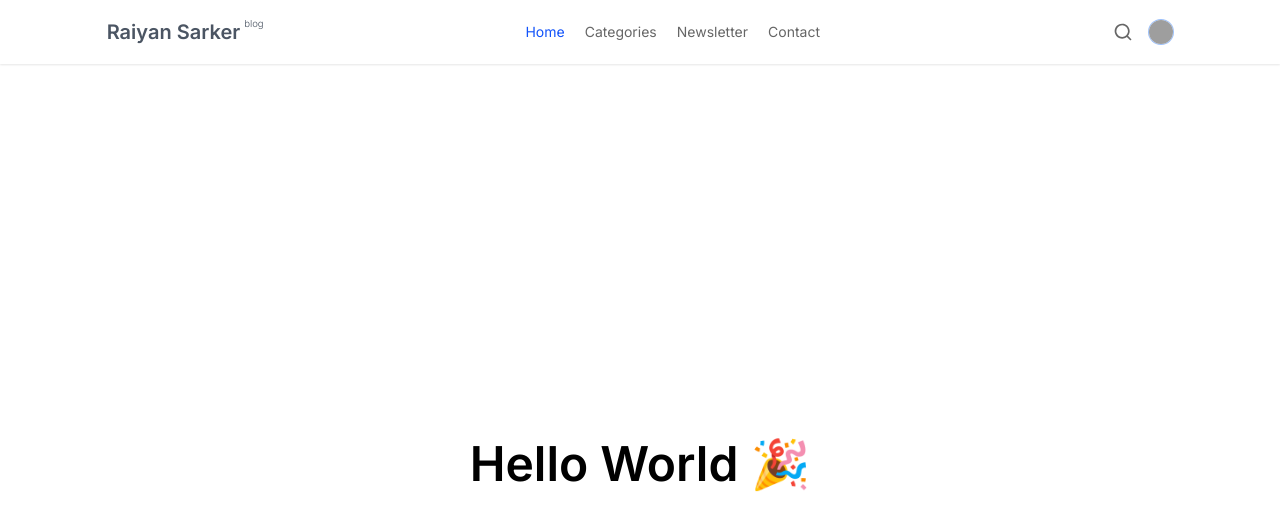
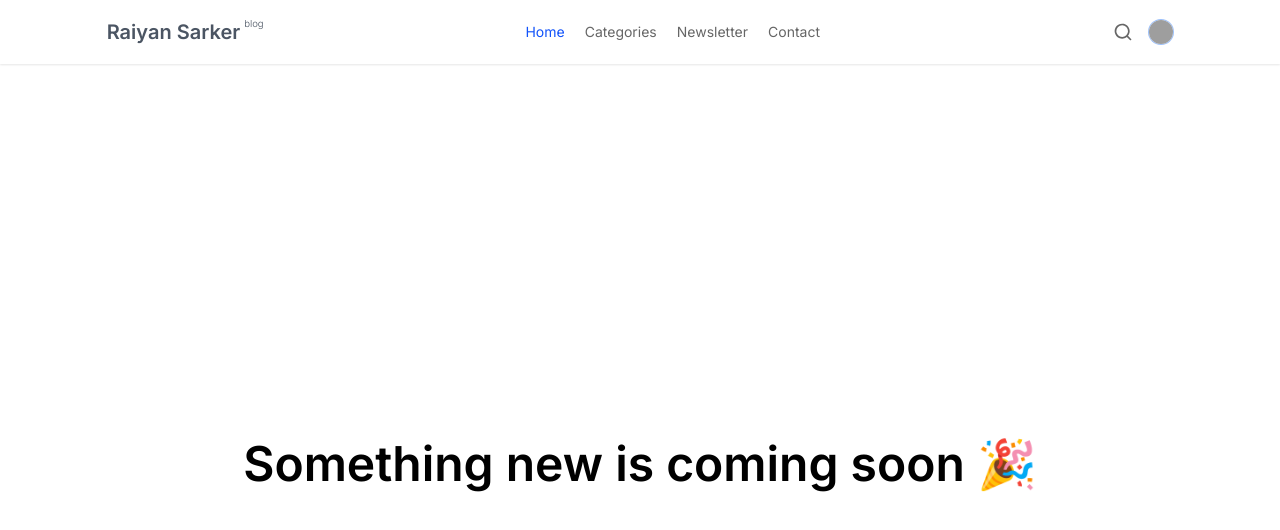
Before and after one commit to raiyansarker/blog.raiyansarker.com, a Next.js app: page / in a window 1280 px wide. Shown: the top 530 px of the page. Built offline with nearby package versions, Linux system fonts and the light colour scheme; grey boxes are pictures that could not be loaded.

Commit message:
Changed message

```diff
--- a/pages/index.tsx
+++ b/pages/index.tsx
@@ -4,7 +4,7 @@ export default function Index() {
   return (
     <SkeletonLayout>
       <div className="w-screen h-screen grid place-items-center">
-        <h1 className="text-5xl font-bold">Hello World 🎉</h1>
+        <h1 className="text-5xl font-bold">Something new is coming soon 🎉</h1>
       </div>
     </SkeletonLayout>
   );
```
